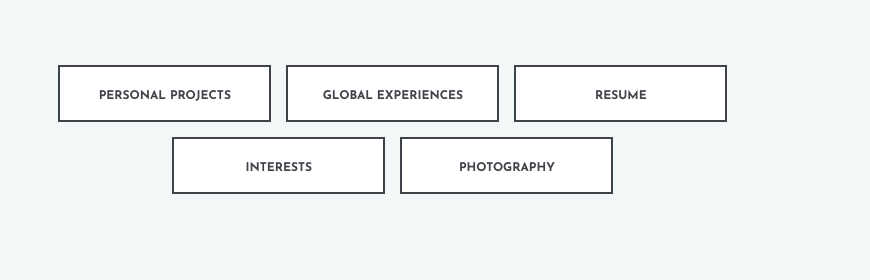
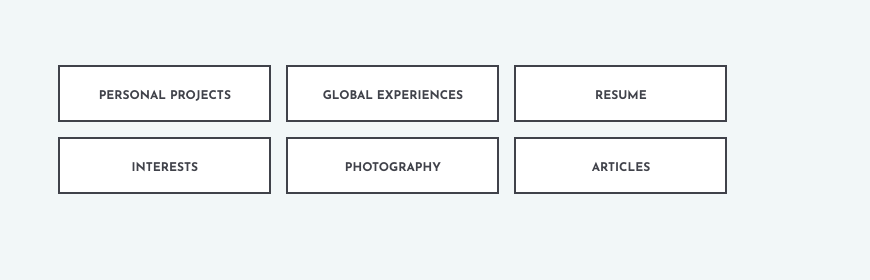
Before and after one commit to vix4723/vix4723.github.io, a plain HTML site: page index.html in a window 1280 px wide. Shown: the top 280 px of the page, 410-1280 px from the left. Drawn offline with Linux system fonts and the light colour scheme.

Commit message:
Update index.html

```diff
--- a/index.html
+++ b/index.html
@@ -47,6 +47,7 @@
 					<a href="resume.html" class="site-btn">Resume</a>
 					<a href="interests.html" class="site-btn">Interests</a>
 					<a href="photography.html" class="site-btn">Photography</a>
+					<a href="articles.html" class="site-btn">Articles</a>
 				</div>
 			</div>
 		</div>
```
